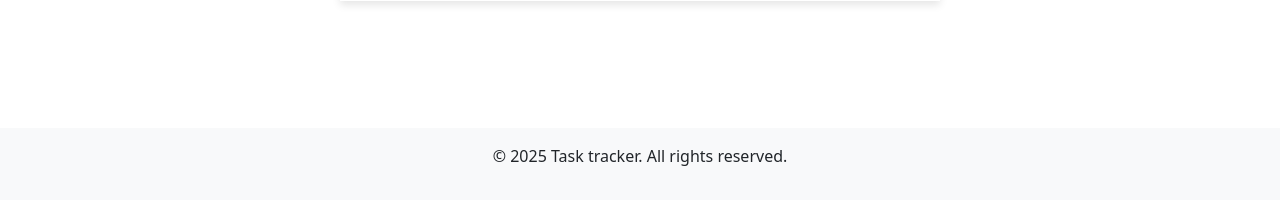
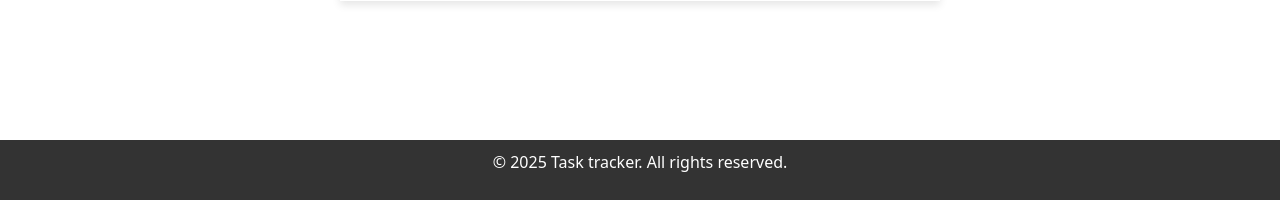
Before and after one commit to dimashevchukk/TaskTracker, a Django app: page /register/ in a window 1280 px wide. Shown: the part 600-800 px from the top of the page. Run offline with Django 5.2, Linux system fonts and the light colour scheme; some libraries are stand-ins or nearby versions.

Commit message:
footer fixed

```diff
--- a/static/css/base.css
+++ b/static/css/base.css
@@ -59,7 +59,11 @@ body {
 }
 
 footer {
-    background-color: #f8f9fa;
-    padding: 1rem;
+    position: fixed;
+    bottom: 0;
+    width: 100%;
     text-align: center;
+    padding: 10px 0;
+    background-color: #333;
+    color: white;
 }
```
Also changed, not shown: db.sqlite3, 1 other file.
